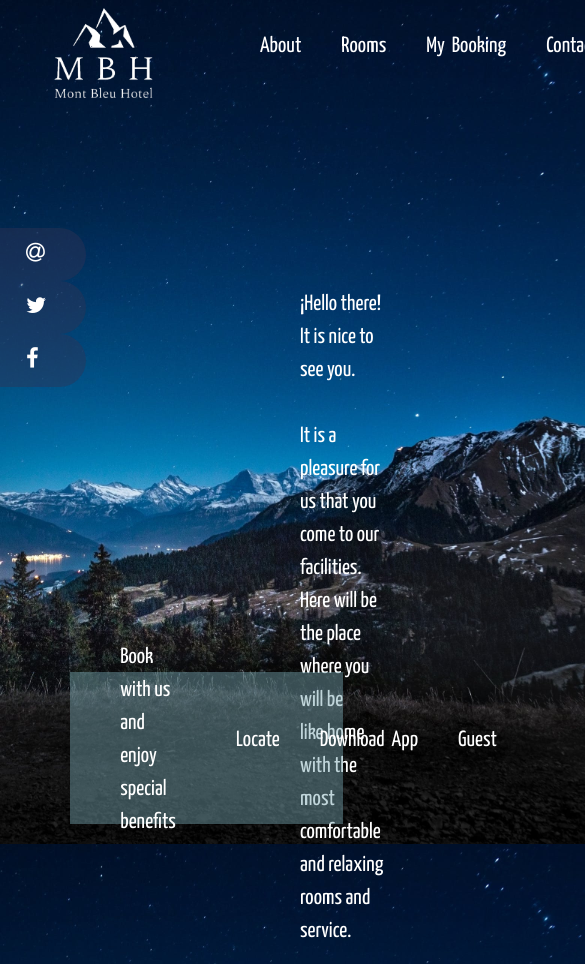
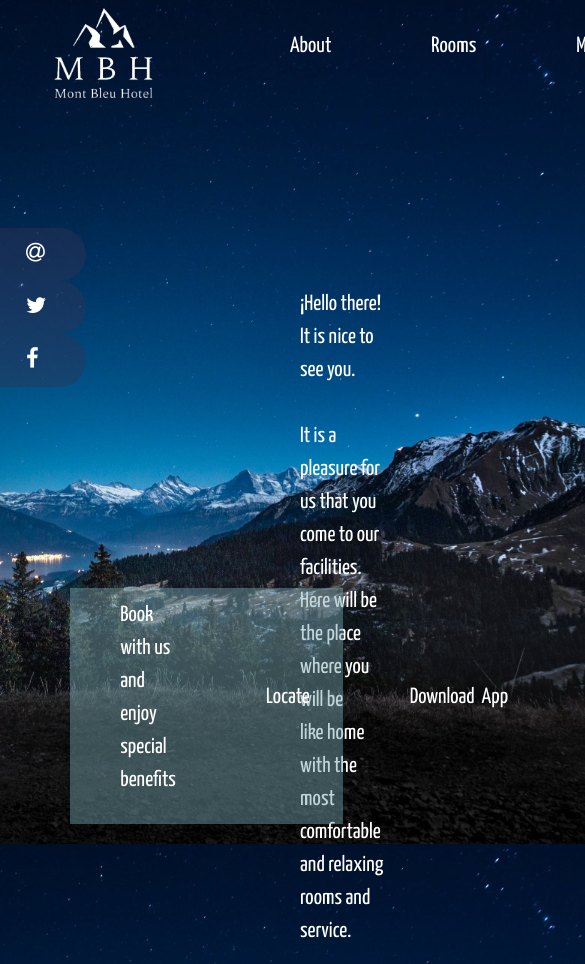
Before and after one commit to nattury/final, a Vue app: page / in a window 390 px wide. Shown: the top 964 px of the page, 585 px wide, since content can reach past the window. Built offline with nearby package versions, Linux system fonts and the light colour scheme.

Commit message:
3 responsive

```diff
--- a/src/App.vue
+++ b/src/App.vue
@@ -111,7 +111,7 @@ body {
   }
 
   .links{
-    padding: 10px;
+    padding: -20px;
   }
 }
 
--- a/src/components/Principal.vue
+++ b/src/components/Principal.vue
@@ -132,4 +132,10 @@ export default {
 .foot a:visited {
   color: white;
 }
+
+@media(max-width: 800px){
+  .foot {
+  height: 28%;
+  }}
+
 </style>
```
